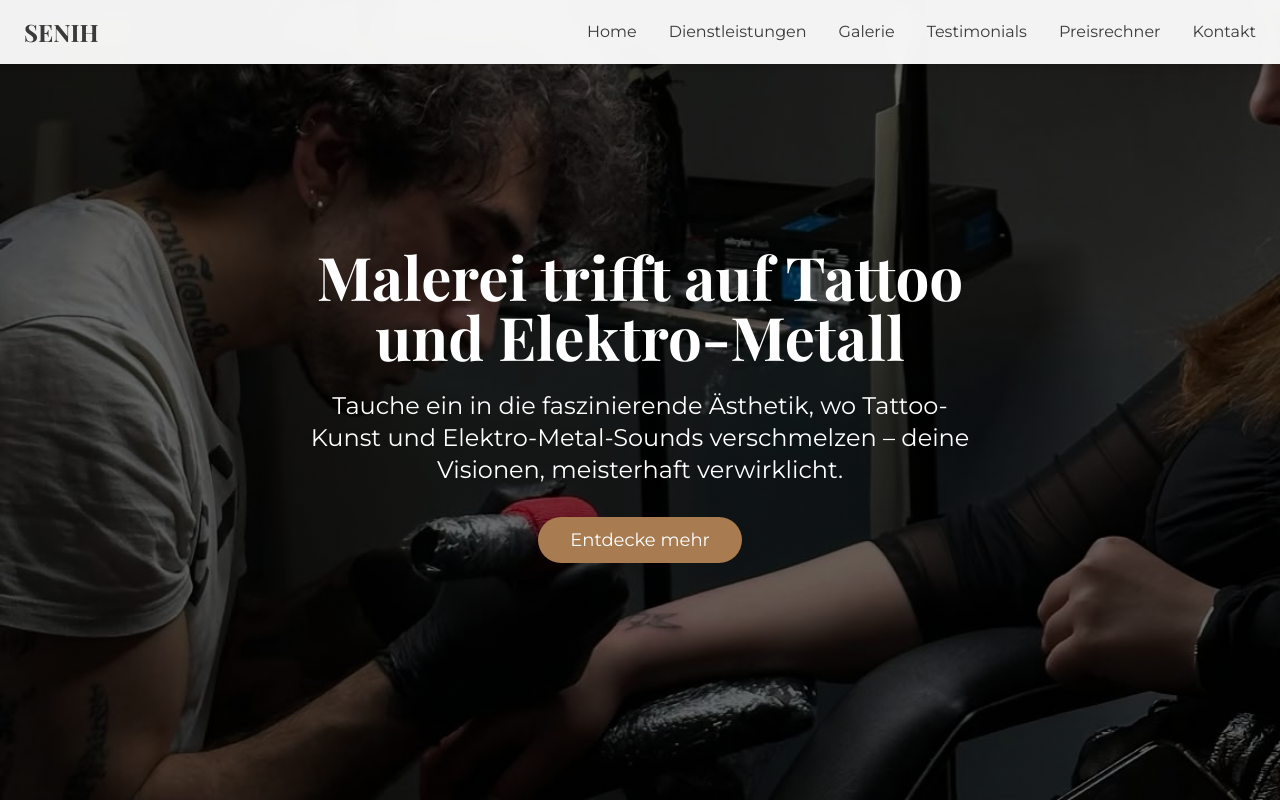
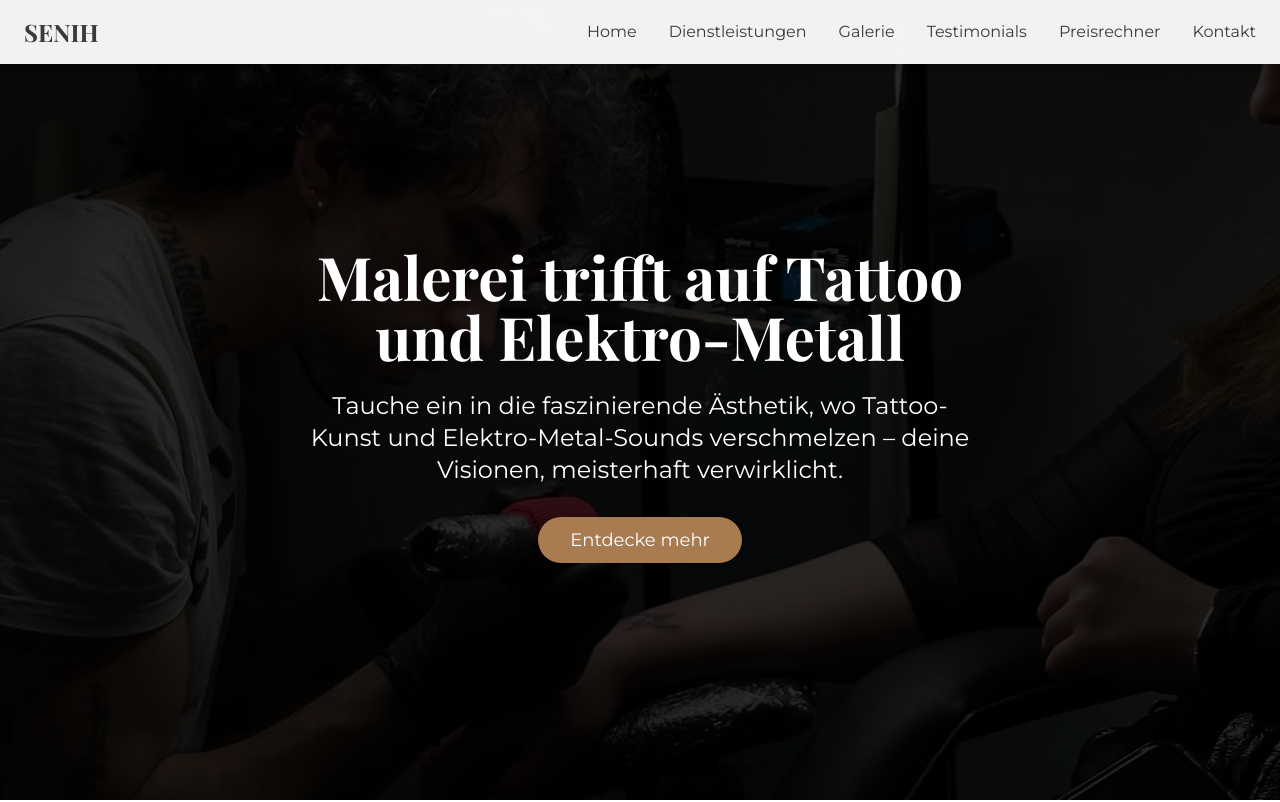
Before and after one commit to abbayram/senih, a plain HTML site: page index.html in a window 1280 px wide. Shown: the top 802 px of the page. Drawn offline with nearby package versions, Linux system fonts and the light colour scheme.

Commit message:
Update index.html

```diff
--- a/index.html
+++ b/index.html
@@ -18,7 +18,7 @@
             font-family: 'Playfair Display', serif;
         }
         .hero {
-    background: linear-gradient(rgba(0,0,0,.5), rgba(0,0,0,.5)),
+    background: linear-gradient(rgba(0,0,0,.8), rgba(0,0,0,.8)),
                 url('assets/images/hero.jpg');
     background-size: cover;
     background-position: center;
```
